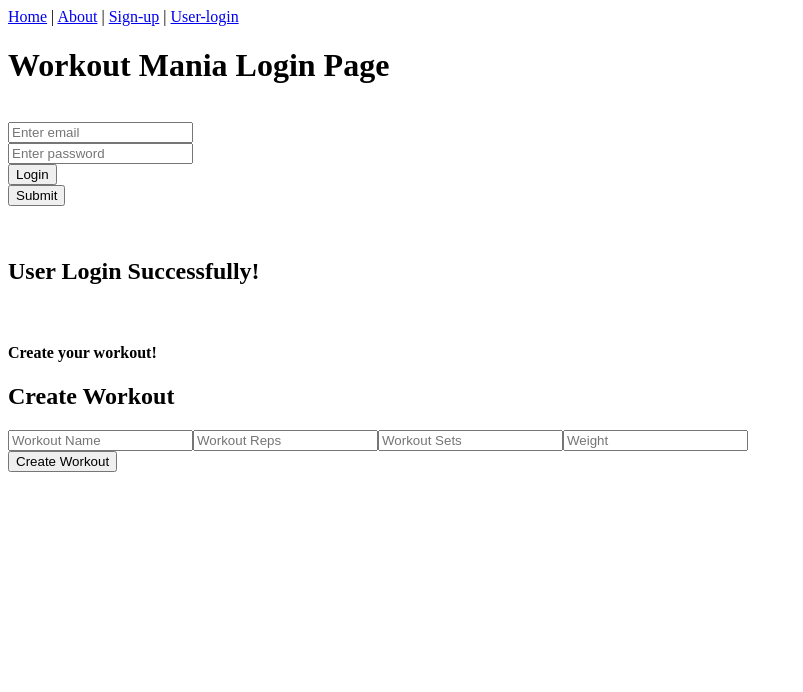
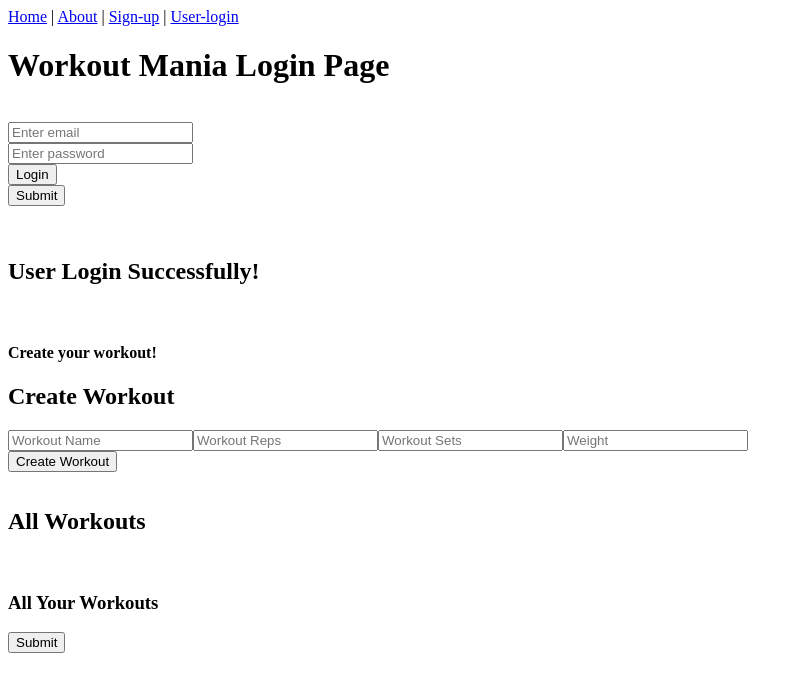
Before and after one commit to JohnnyQuiles/workout-mania-client, a React (Create React App) app: page /login/loginsubmit in a window 1280 px wide. Shown: the top 692 px of the page, without its empty margins (0-803 px from the left). Built offline with nearby package versions, Linux system fonts and the light colour scheme.

Commit message:
able to create workouts out for user logged in

```diff
--- /dev/null
+++ b/src/Components/GetAllWorkouts.js
@@ -0,0 +1,50 @@
+import React, { Component } from 'react';
+import { AuthConsumer } from '../authContext';
+
+const workoutUrl = 'http://localhost:4000/workouts';
+
+export class GetAllWorkouts extends Component {
+    constructor(props) {
+        super(props);
+        this.state = {
+            allWorkouts: [],
+        };
+    }
+    getWorkout = async (authToken) => {
+        const response = await fetch(`${workoutUrl}/get-all-workouts`, {
+            method: "GET",
+            mode: "cors",
+            headers: {
+                Authorization: "Bearer" + authToken,
+            }
+        })
+        console.log("RESPONSE:", response.status);
+        const userResponse = await response.json();
+
+        console.log("CREATE USER RESPONSE:", userResponse);
+        return userResponse;
+    }
+    getAllWorkouts = async (authToken) => {
+        const workoutsResponse = await this.getWorkout(authToken);
+        console.log("Get Workout:", workoutsResponse);
+    }
+    render() {
+        return (
+            <AuthConsumer>
+                {({ authToken }) => (
+                    <div>
+                        <h3>All Your Workouts</h3>
+                        <div className='workoutsHistory'>
+                            <button onClick={() => {
+                                console.log('get all workouts', authToken)
+                                this.getAllWorkouts(authToken)
+                            }}>Submit</button>
+
+                        </div>
+                    </div>
+                )}
+            </AuthConsumer>
+        )
+    }
+}
+export default GetAllWorkouts;
--- a/src/Components/UserLogin.js
+++ b/src/Components/UserLogin.js
@@ -54,7 +54,7 @@ export class UsersLogin extends Component {
     render() {
         return (
             <AuthConsumer>
-                    {({authToken, setAuthToken }) => (
+                {({ authToken, setAuthToken }) => (
                     <div>
                         <div className='user-login'>
                             <div className='inputs'>
@@ -63,7 +63,7 @@ export class UsersLogin extends Component {
 
                                 <input name='password' placeholder='Enter password' value={this.state.password} onChange={this.handlePassword} />
                             </div>
-                                <button onClick={ async () =>{
+                            <button onClick={async () => {
                                 const newAuthToken = await this.userLogin()
                                 setAuthToken(newAuthToken)
                                 console.log(authToken);
--- a/src/Pages/LoginSubmit.js
+++ b/src/Pages/LoginSubmit.js
@@ -1,4 +1,6 @@
 import CreateWorkout from '../Components/CreateWorkout';
+import AllWorkouts from './getAllWorkouts';
+
 function LoginSubmitted() {
     return (
         <main style={{ padding: "1rem 0" }}>
@@ -8,6 +10,8 @@ function LoginSubmitted() {
 
                 <h4>Create your workout!</h4>
                 <CreateWorkout />
+                <AllWorkouts />
+
             </div>
         </main>
     )
--- /dev/null
+++ b/src/Pages/getAllWorkouts.js
@@ -0,0 +1,14 @@
+import GetAllWorkouts from '../Components/GetAllWorkouts';
+
+function getAllWorkouts() {
+    return (
+        <main style={{ padding: "1rem 0" }}>
+            <div className='allWorkouts'>
+                <h2>All Workouts</h2>
+                <br />
+                <GetAllWorkouts />
+            </div>
+        </main>
+    )
+}
+export default getAllWorkouts;
--- a/src/index.js
+++ b/src/index.js
@@ -10,6 +10,7 @@ import Submitted from './Pages/Submitted';
 import Login from './Pages/Login';
 import LoginSubmit from './Pages/LoginSubmit';
 import AuthProvider from './authContext';
+
 
 render(
   <BrowserRouter>
@@ -26,7 +27,9 @@ render(
 
         <Route path='login' element={<Login />}>
           <Route path='loginsubmit' element={<LoginSubmit />} />
+
         </Route>
+
 
       </Routes>
 
```
Lines whose indentation alone changed are shown as unchanged.
